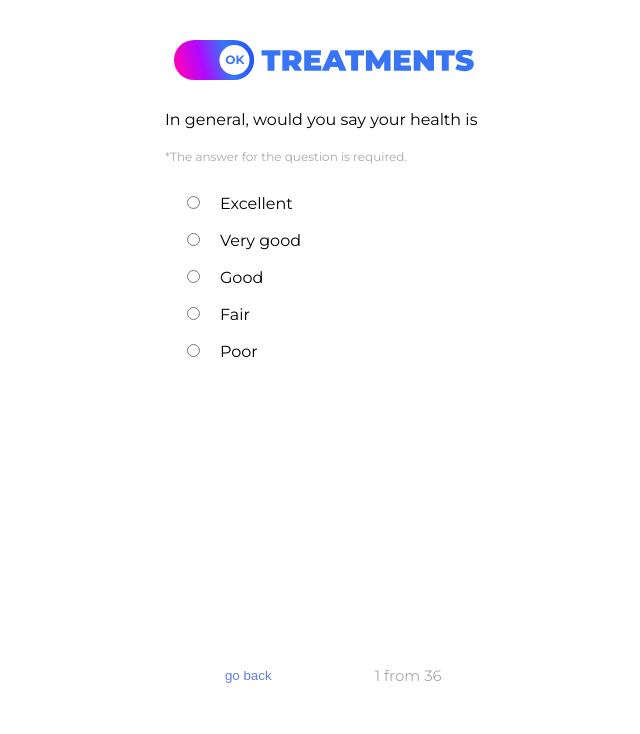
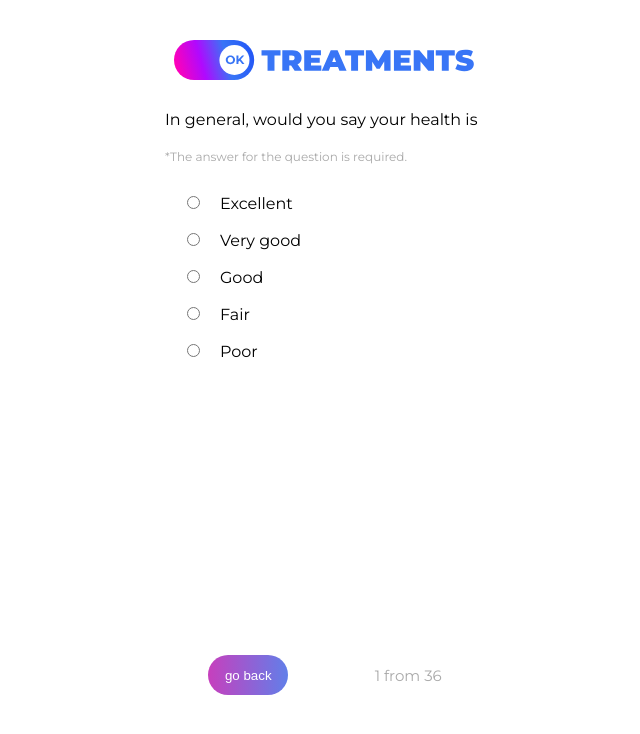
Before and after one commit to RomanRichert/Social_Network_For_Health, a React (Create React App) app in the folder my-app/: page /1 in a window 1280 px wide. Shown: the top 734 px of the page, without its empty margins (315-955 px from the left). Built offline with nearby package versions, Linux system fonts and the light colour scheme.

Commit message:
Button go back updated

```diff
--- a/my-app/src/pages/QuestionsPage/index.module.css
+++ b/my-app/src/pages/QuestionsPage/index.module.css
@@ -13,6 +13,8 @@
 }
 
 .btn {
+    background-image: linear-gradient(to right, var(--pink), var(--lila-border));
+    color: white;
     border-radius: 30px;
     height: 40px;
 }
```
